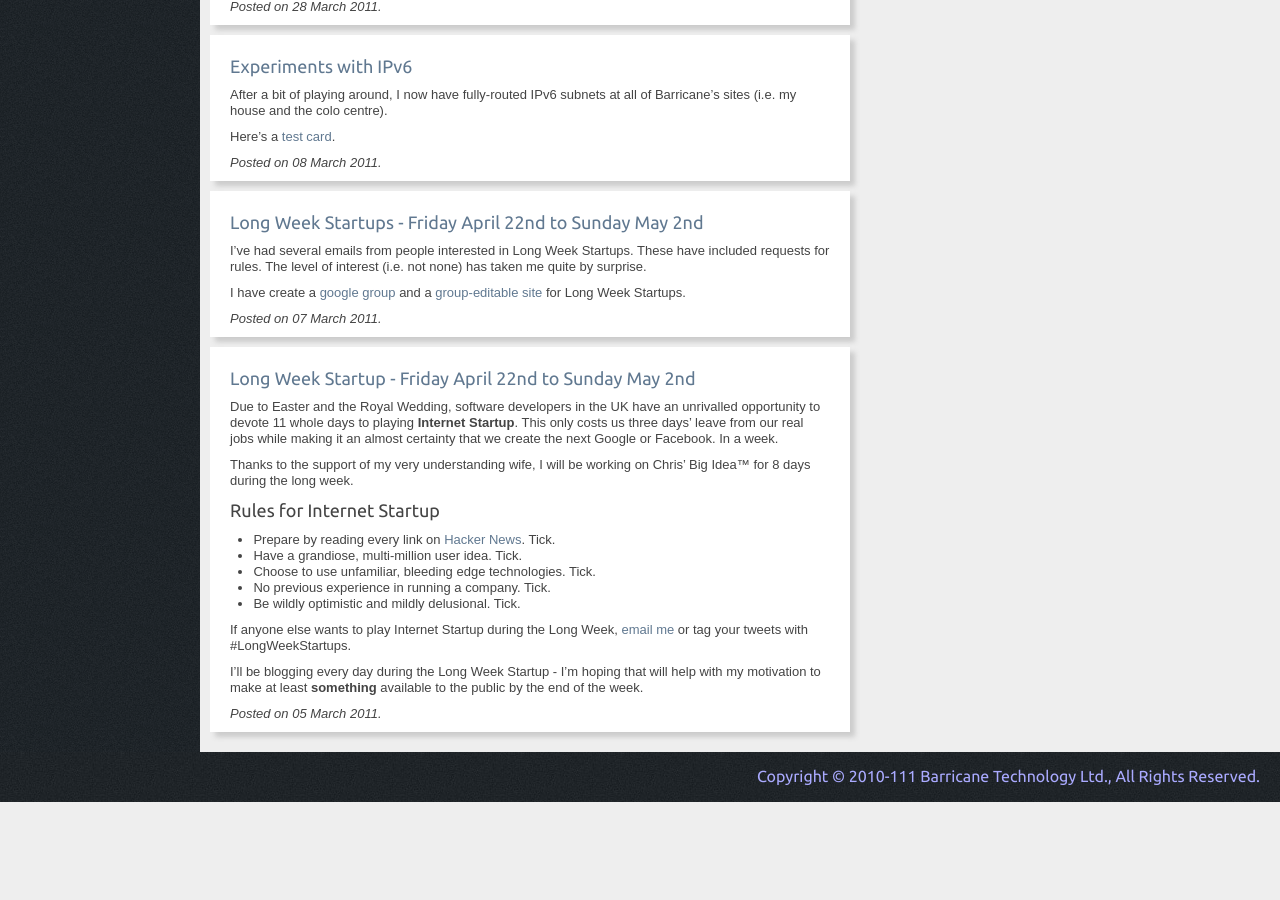
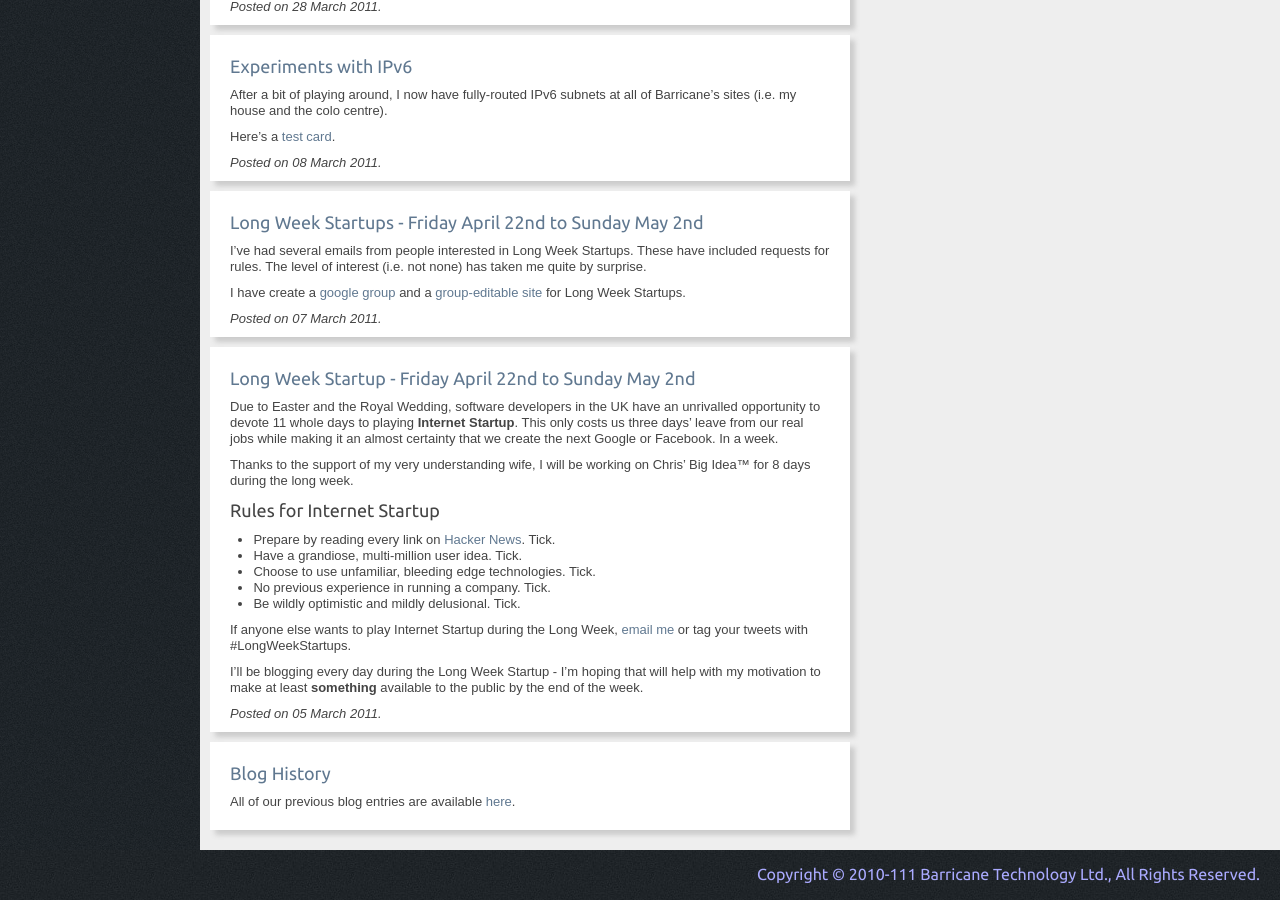
Before and after one commit to chrisdew/chrisdew.github.com, a Jekyll site: the page built from blog.html, in a window 1280 px wide and 900 px high, scrolled down 614 px. Built offline with Jekyll 4.4.1, drawn with Linux system fonts in a browser that asks for light colours; nearby versions of some CDN libraries; Markdown is read by kramdown in place of the engine named in the settings; before the commit the page ends 1416 px from its top, so only the background shows below that.

Commit message:
blog history

```diff
--- a/blog.html
+++ b/blog.html
@@ -21,3 +21,12 @@ title: Home
   <em>Posted on {{ post.date | date_to_long_string }}.</em>
 </article>
 {% endfor %}
+
+<article>
+  <header>
+    <h1><a href="/blog-history">Blog History</a></h1>
+    <p>
+      All of our previous blog entries are available <a href="/blog-history">here</a>.
+    </p>
+  </header>
+</article>
```
Also changed, not shown: blog-history.html (+9 -0 lines).
